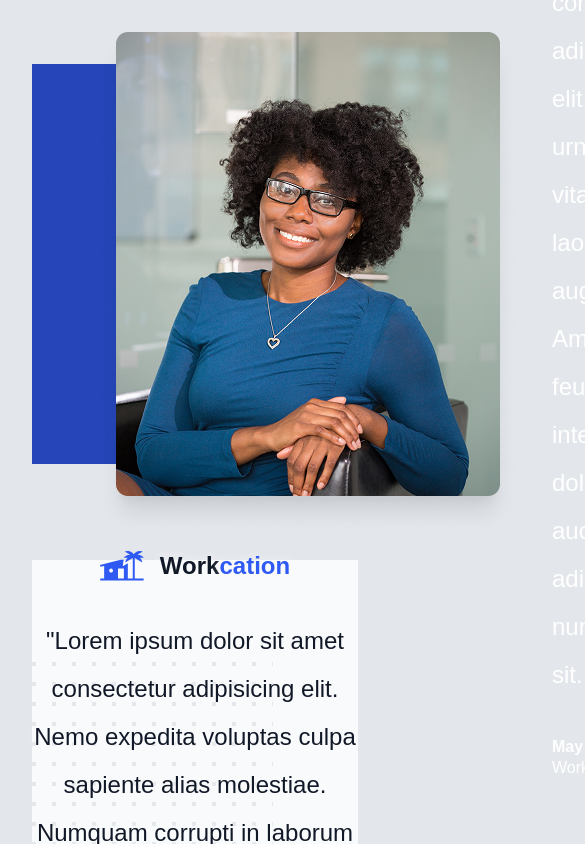
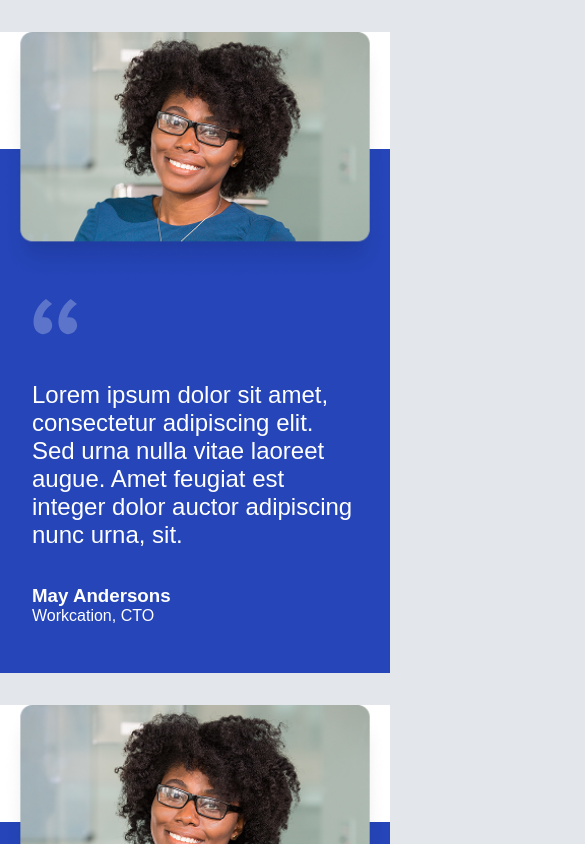
Before and after one commit to FilipSzkarlat/components-library, a React (Vite) app: page / in a window 390 px wide. Shown: the top 844 px of the page, 585 px wide, since content can reach past the window. Built offline with nearby package versions, Linux system fonts and the light colour scheme; the HTML template or start-up script is replaced by a standard one.

Commit message:
create Testimonial Mobile component with picture

```diff
--- a/src/App.jsx
+++ b/src/App.jsx
@@ -2,7 +2,8 @@ import Badge from './components/Badge.jsx';
 import Banner from './components/Banner.jsx';
 import Card from './components/Card.jsx';
 import TestimonialsDesktop from './TestimonialsDesktop.jsx';
-import image from './TestimonialAssets/Image.png'
+import imageMobile from './TestimonialAssets/ImageMobile.png'
+import TestimonialMobile from './TestimonialsMobile.jsx';
 
 export default function App() {
 
@@ -36,13 +37,21 @@ export default function App() {
         Ac tincidunt sapien vehicula erat auctor pellentesque rhoncus. Et magna sit morbi lobortis.
       </Card> */}
 
-      <TestimonialsDesktop picture={image} name={'May Andersons'} company={'Workcation'} title={'CTO'}>
+      {/* <TestimonialsDesktop picture={image} name={'May Andersons'} company={'Workcation'} title={'CTO'}>
         Lorem ipsum dolor sit amet, consectetur adipiscing elit. Sed urna nulla vitae laoreet augue. Amet feugiat est integer dolor auctor adipiscing nunc urna, sit.
       </TestimonialsDesktop>
 
         <TestimonialsDesktop name={'May Andersons'} company={'Workcation'} title={'CTO'}>
           Lorem ipsum dolor sit amet consectetur adipisicing elit. Nemo expedita voluptas culpa sapiente alias molestiae. Numquam corrupti in laborum sed rerum et corporis.
-      </TestimonialsDesktop>
+      </TestimonialsDesktop> */}
+
+      <TestimonialMobile picture={imageMobile} name={'May Andersons'} company={'Workcation'} title={'CTO'}>
+        Lorem ipsum dolor sit amet, consectetur adipiscing elit. Sed urna nulla vitae laoreet augue. Amet feugiat est integer dolor auctor adipiscing nunc urna, sit.
+      </TestimonialMobile>
+
+        <TestimonialMobile picture={imageMobile}>
+        Lorem ipsum dolor sit amet, consectetur adipiscing elit. Sed urna nulla vitae laoreet augue. Amet feugiat est integer dolor auctor adipiscing nunc urna, sit.
+      </TestimonialMobile>
     </>
   )
 }
--- /dev/null
+++ b/src/TestimonialsMobile.jsx
@@ -0,0 +1,19 @@
+import quote from './testimonialAssets/quote.svg'
+
+export default function TestimonialsMobile({picture, children, name, title, company}) {
+    return (
+        <div className="testimonial_mobile_container">
+            <img src={picture} alt="Testimonial" />
+            <div className="testimonial_mobile_content">
+                <img src={quote} alt="Quote" />
+                <div className="testimonial_mobile_text">
+                    {children}
+                </div>
+                <div className="testimonial_mobile_info">
+                    <h3>{`${name ? name : 'Name Surname'}`}</h3>
+                    <p>{`${company ? company : 'Company'}, ${title ? title : 'Title'}`}</p>
+                </div>
+            </div>
+        </div>
+    )
+}
--- a/src/index.css
+++ b/src/index.css
@@ -241,3 +241,40 @@ body {
   font-size: 1.5em;
   font-weight: bold
 }
+
+.testimonial_mobile_container {
+  display: flex;
+  justify-self: center;
+  flex-direction: column;
+  align-items: center;
+  justify-content: center;
+  background-color: white;
+  color: white;
+  margin-block: 2em;
+  position: relative;
+  padding-top:30%;
+}
+
+.testimonial_mobile_container > img {
+  width: 100%;
+  border-radius: .75em;
+  position: absolute;
+  top: 0;
+}
+
+.testimonial_mobile_content {
+  background-color: #2545B8;
+  padding: 9em 2em 3em 2em;
+}
+
+.testimonial_mobile_text{
+  font-size: 1.5em;
+  margin-block: 1.5em;
+}
+
+@media (min-width: 500px) {
+  .testimonial_mobile_container{
+    width: 500px;
+    padding-top:150px;
+  }
+}
```
Also changed, not shown: src/testimonialAssets/ImageMobile.png (added).
